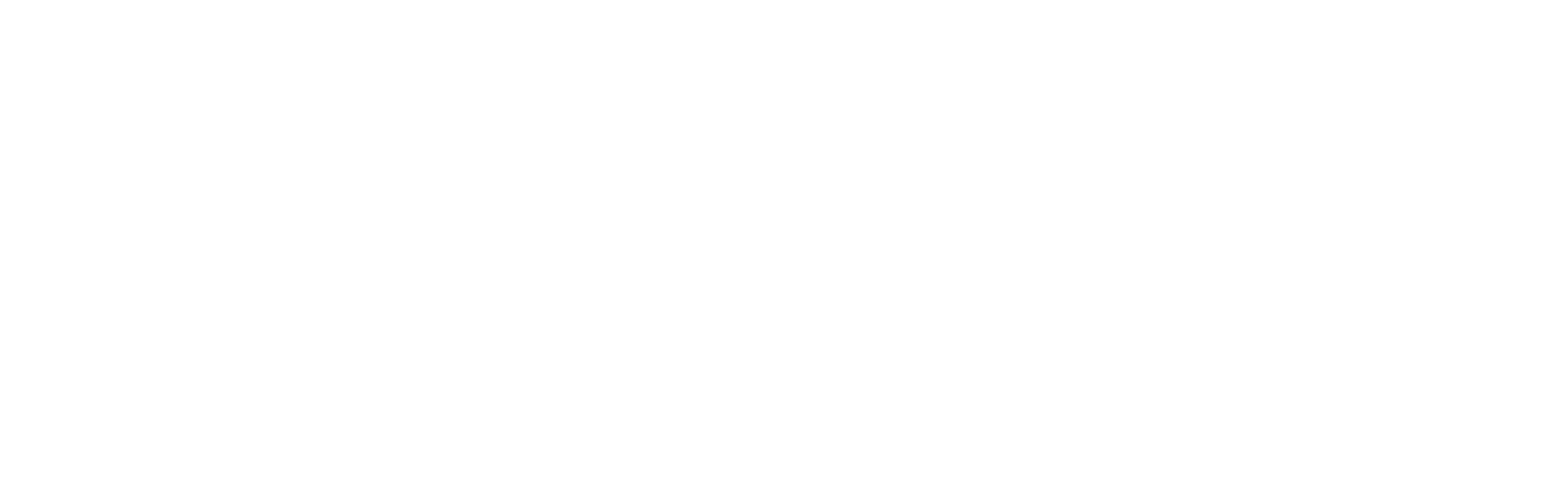
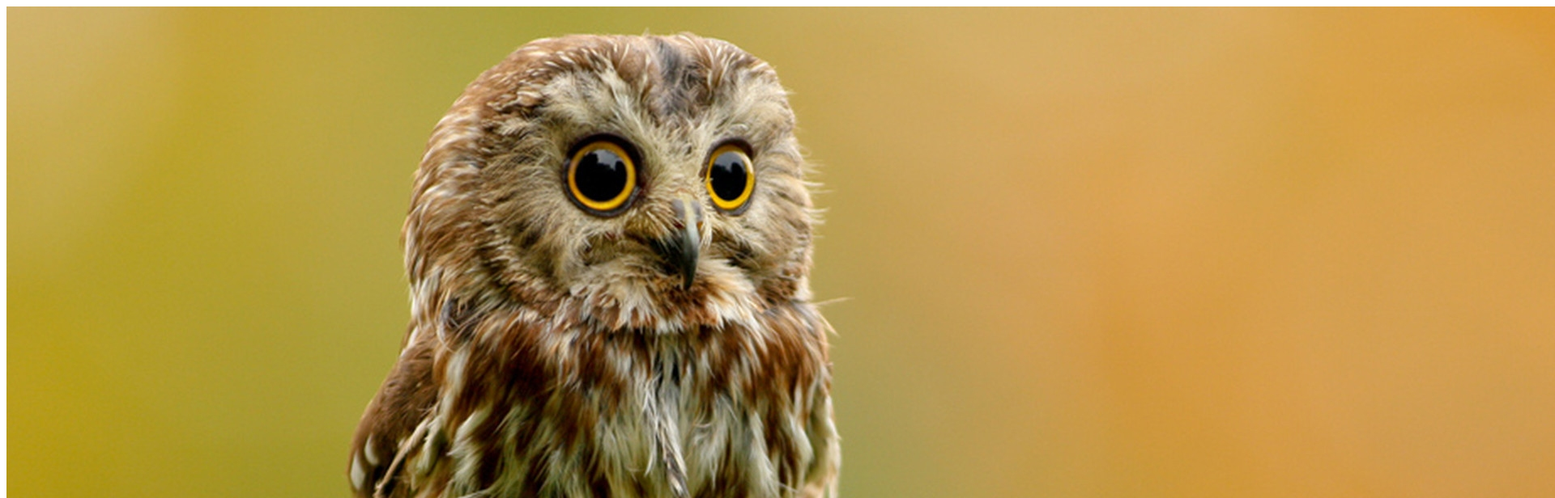
Before and after one commit to jean-philippeG/exercicedetest, a plain HTML site: page index.html in a window 1280 px wide. Shown: the top 616 px of the page at 81% size, 1920 px wide, since content can reach past the window. Drawn offline with Linux system fonts and the light colour scheme.

Commit message:
Ajout d'un dossier Images et affichage image dans index.html

```diff
--- a/index.html
+++ b/index.html
@@ -8,6 +8,8 @@
         <title>exercicedetest</title>
     </head>
     <body>
-
+        <div>
+            <img src="images/oiseau.jpg" alt="Image d'un oiseau">
+        </div>
     </body>
 </html>
```
Also changed, not shown: images/oiseau.jpg (added). Lines whose indentation alone changed are shown as unchanged.
